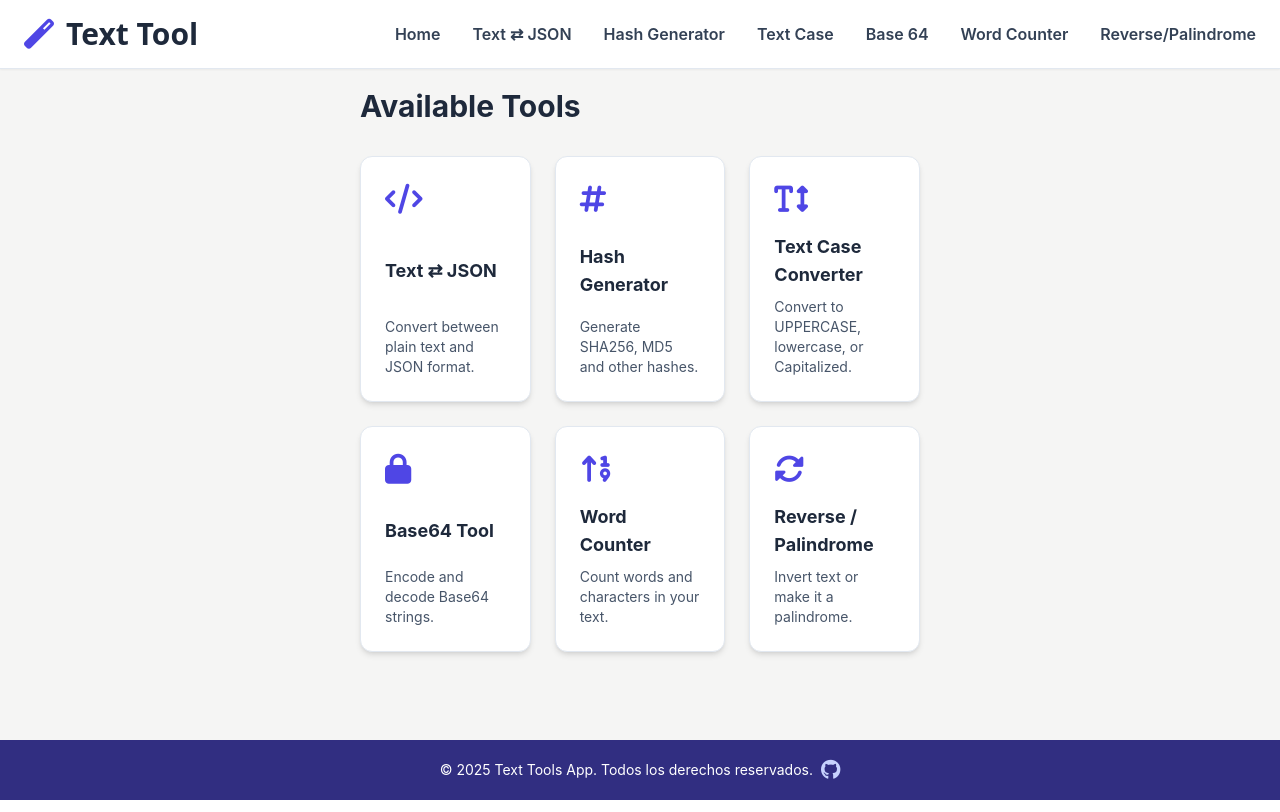
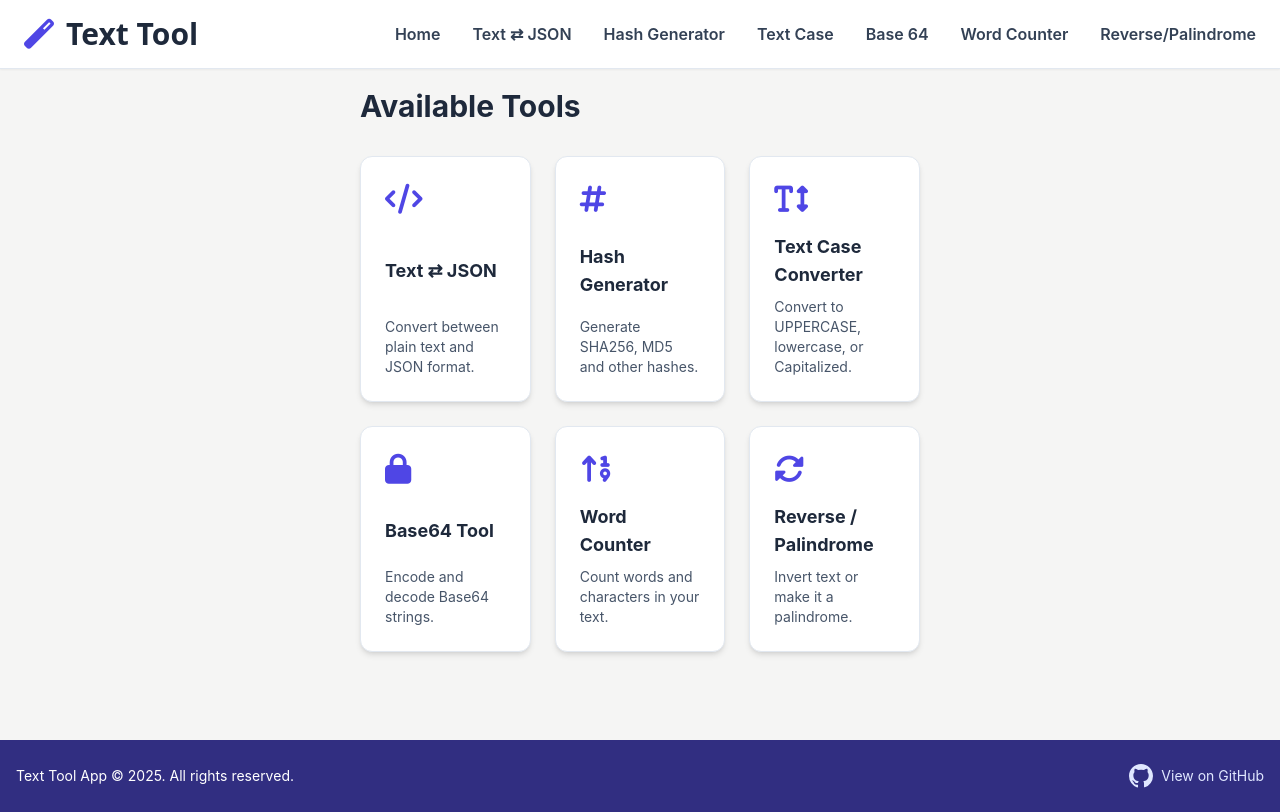
Before and after one commit to luis-sagx/text-tools-app, an Angular app: page / in a window 1280 px wide. Built offline with nearby package versions, Linux system fonts and the light colour scheme.

Commit message:
footer correction

```diff
--- a/src/app/components/layout/footer/footer.html
+++ b/src/app/components/layout/footer/footer.html
@@ -1,10 +1,21 @@
-<footer class="bg-indigo-900 text-white py-4">
-  <div class="container mx-auto text-center">
-    <div class="flex justify-center items-center gap-2">
-      <p class="text-sm">&copy; 2025 Text Tools App. Todos los derechos reservados.</p>
-      <a href="https://github.com/Soham-47/text-tools-app" target="_blank" class="text-indigo-200 hover:text-indigo-100 transition-colors duration-200">
-        <i class="fab fa-github text-xl"></i>
-      </a>
-    </div>
+<footer class="bg-indigo-900 text-white py-6">
+  <div class="container mx-auto flex flex-col md:flex-row items-center justify-between gap-4 px-4">
+    <p class="text-sm text-center md:text-left">
+       Text Tool App &copy; 2025. All rights reserved.
+    </p>
+
+    <a href="https://github.com/luis-sagx/text-tools-app"
+       target="_blank"
+       rel="noopener noreferrer"
+       class="flex items-center gap-2 text-indigo-100 hover:text-white transition-colors duration-200">
+
+      <!-- GitHub SVG icon -->
+      <svg class="w-6 h-6 fill-current" viewBox="0 0 24 24" aria-hidden="true">
+        <path fill-rule="evenodd" clip-rule="evenodd"
+          d="M12 0C5.372 0 0 5.373 0 12a12 12 0 008.207 11.385c.6.111.82-.26.82-.577v-2.175c-3.338.726-4.042-1.61-4.042-1.61-.546-1.385-1.332-1.754-1.332-1.754-1.09-.745.083-.73.083-.73 1.206.085 1.84 1.238 1.84 1.238 1.07 1.834 2.809 1.304 3.492.996.108-.774.42-1.305.762-1.604-2.666-.303-5.466-1.333-5.466-5.932 0-1.31.469-2.381 1.236-3.222-.124-.303-.536-1.523.117-3.176 0 0 1.008-.322 3.3 1.23a11.46 11.46 0 013.003-.404 11.42 11.42 0 013.003.404c2.291-1.552 3.297-1.23 3.297-1.23.654 1.653.243 2.873.12 3.176.77.841 1.236 1.912 1.236 3.222 0 4.61-2.803 5.625-5.475 5.921.432.372.816 1.102.816 2.222v3.293c0 .319.217.694.825.576A12.003 12.003 0 0024 12c0-6.627-5.373-12-12-12z" />
+      </svg>
+
+      <span class="text-sm hidden sm:inline">View on GitHub</span>
+    </a>
   </div>
 </footer>
```
